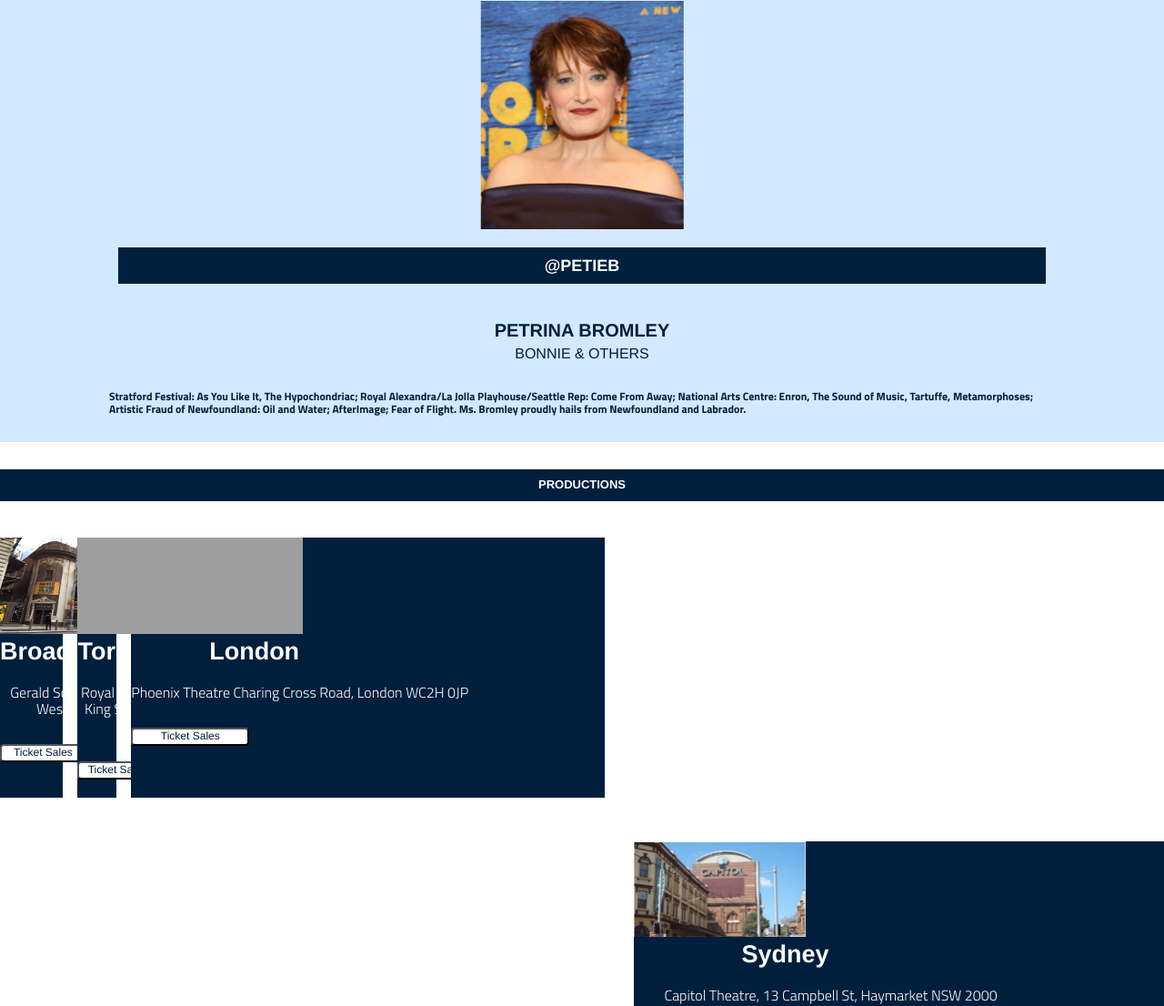
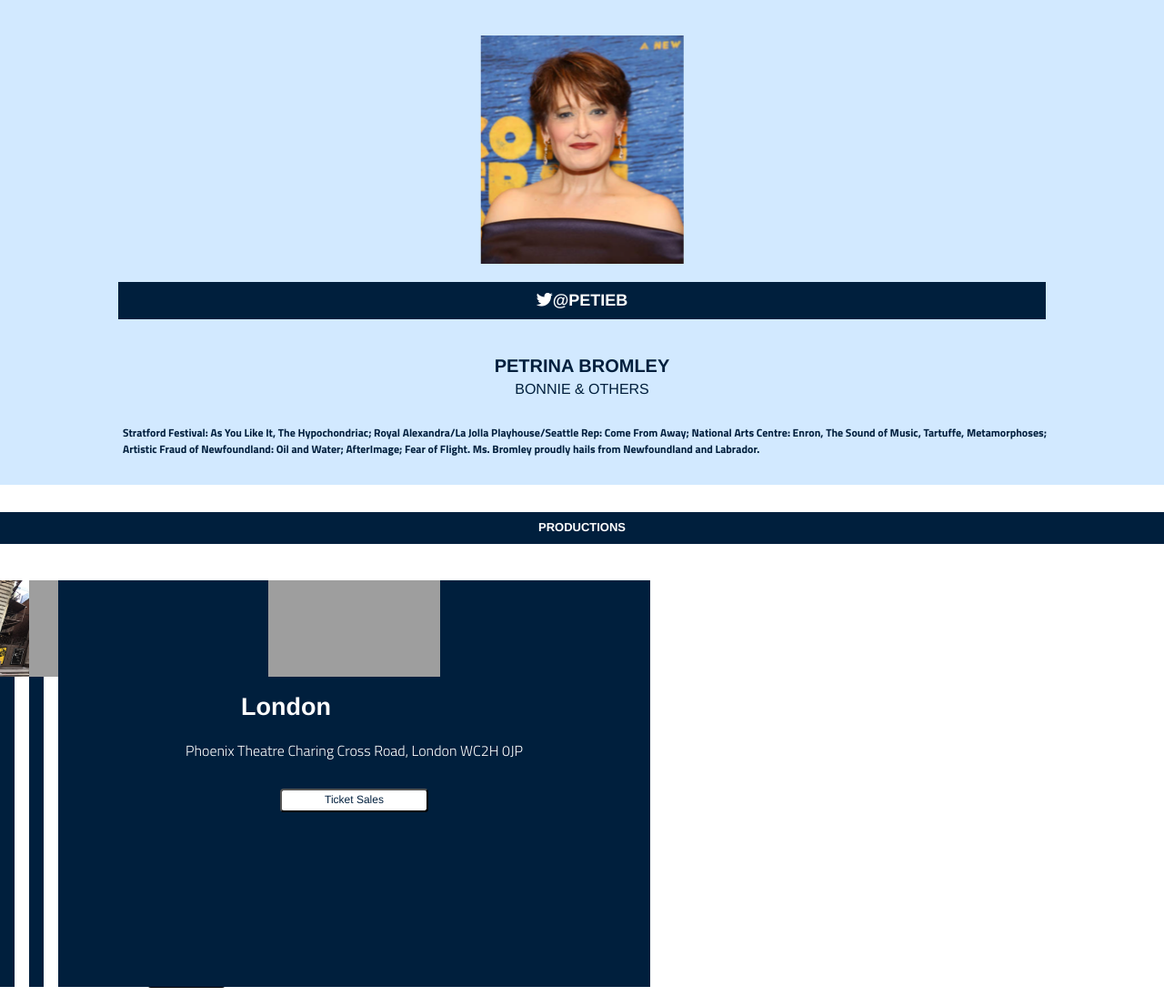
Before and after one commit to egioacchini346/Emily-Gioacchini-Final, a plain HTML site: page deploy/index.html in a window 1280 px wide. Shown: the part 1287-2393 px from the top of the page at 91% size. Drawn offline with nearby package versions, Linux system fonts and the light colour scheme; grey boxes are pictures that could not be loaded; a web font is replaced by a local one.

Commit message:
section edits - messed up yellow buttons need to fix them

```diff
--- a/deploy/index.html
+++ b/deploy/index.html
@@ -45,7 +45,7 @@
 
             <p>"Takes you to a place you never want to leave." - Newsweek</p>
 
-            <li id="s3"><img src="img/header/Header Background.png" alt="Come From Away Stage">
+            <li id="stage"><img src="img/header/Header Background.png" alt="Come From Away Stage">
 
         </header>
         <section id="section-1">
@@ -113,7 +113,7 @@
                                     </div>
                                     <div id="p2">
                                         <li id="s3"><img src="img/section-3/section-3.jpg" alt="Petrina Bromley" style="width:224px;height:251px;" class="center">
-                                            <h4 id="Petieb">@PETIEB</h4>
+                                            <h4 id="Petieb"><i class="fab fa-twitter"></i>@PETIEB</h4>
 
                                             <h1>PETRINA BROMLEY</h1>
                                             <h2>BONNIE & OTHERS</h2>
--- a/dev/scss/components/_buttons.scss
+++ b/dev/scss/components/_buttons.scss
@@ -2,6 +2,6 @@
     Buttons
 ============= */
 
-button{
+button {
     align-content: center;
 }
--- a/dev/scss/sections/_section-1.scss
+++ b/dev/scss/sections/_section-1.scss
@@ -28,6 +28,7 @@
         margin-right: 120px;
         padding-bottom: 10px;
         padding-top: 5px;
+        line-height: 12px;
     }
 
     h2 {
@@ -37,6 +38,9 @@
         color: $darkblue;
         text-align: center;
         margin-bottom: 10px;
+        line-height: 12px;
+        margin-left: 100px;
+        margin-right: 100px;
     }
 
     iframe {
--- a/dev/scss/sections/_section-3.scss
+++ b/dev/scss/sections/_section-3.scss
@@ -66,8 +66,9 @@
         color: $darkblue;
         text-align: left;
         padding-bottom: 30px;
-        margin-left: 120px;
+        margin-left: 135px;
         margin-right: 120px;
+        line-height: 18px;
     }
 
     img {
--- a/dev/scss/sections/_section-4.scss
+++ b/dev/scss/sections/_section-4.scss
@@ -2,6 +2,8 @@
     section-4
 ============= */
 #section-4 {
+
+    text-align: center;
 
 
     h1 {
@@ -24,9 +26,7 @@
             font-size: 27px;
             color: #fff;
             text-align: center;
-            margin-bottom: 20px;
-            margin-right: 250px;
-
+            margin-top: 15px;
         }
 
         p {
@@ -36,14 +36,19 @@
             color: #fff;
             text-align: center;
             margin-bottom: 15px;
+            margin-top: 15px;
+            margin-left: 140px;
+            margin-right: 140px;
+            line-height: 24px;
         }
 
         button {
-            display: block;
+            display: inline-block;
             width: 25%;
+            height: 15%;
             border-radius: 4px;
-            margin-bottom: 20px;
-            margin-top: 30px;
+            margin-bottom: 30px;
+            margin-top: 15px;
             font-family: "Amaranth", Helvetica, sans-serif;
             font-weight: normal;
             font-size: 12px;
--- a/dev/scss/sections/_section-6.scss
+++ b/dev/scss/sections/_section-6.scss
@@ -80,7 +80,7 @@
         margin-top: 10px;
         margin-bottom: 15px;
         margin-left: 48px;
-        margin-right: 48px;
+        margin-right: 4px;
         padding-left: 12px;
         padding-right: 12px;
         border-radius: 6px;
```
Also changed, not shown: deploy/css/styles.css, 2 other files.
